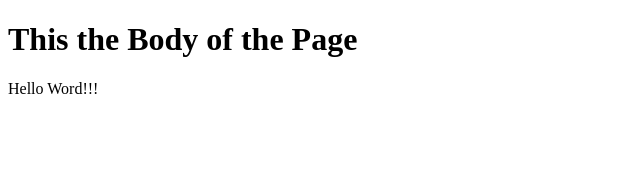
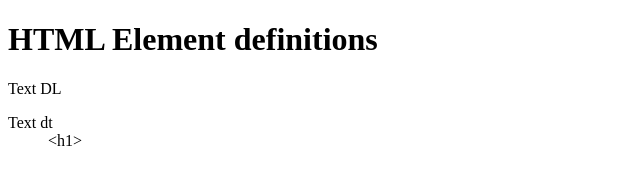
Before and after one commit to cabraldiogo/dws1, a plain HTML site: page element_definitions.html in a window 1280 px wide. Shown: the whole page, without its empty margins (0-640 px from the left). Drawn offline with Linux system fonts and the light colour scheme.

```diff
--- a/element_definitions.html
+++ b/element_definitions.html
@@ -3,10 +3,16 @@
 
 	<head>
 		<meta charset="utf-8"/>
-		<title>This is the Title of...</title>
+		<title>Element Definitions</title>
 	</head>
 	<body>
-		<h1>This the Body of the Page</h1>
-		<p>Hello Word!!!</p>
+		<h1>HTML Element definitions</h1>
+
+		<dl>Text DL</dl>
+			<dt> Text dt </dt>
+
+		 		<dd> &lt;h1&gt; <dd>
+
+
 	</body>
 </html>
```
Also changed, not shown: brownie_recipe.html (+6 -5 lines).
